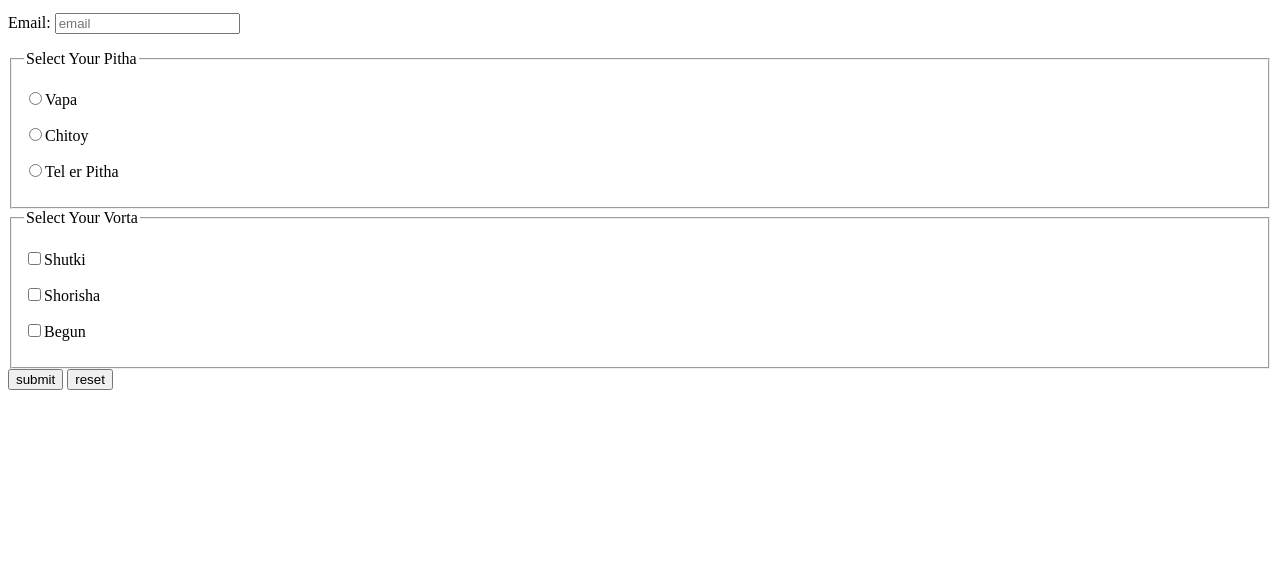
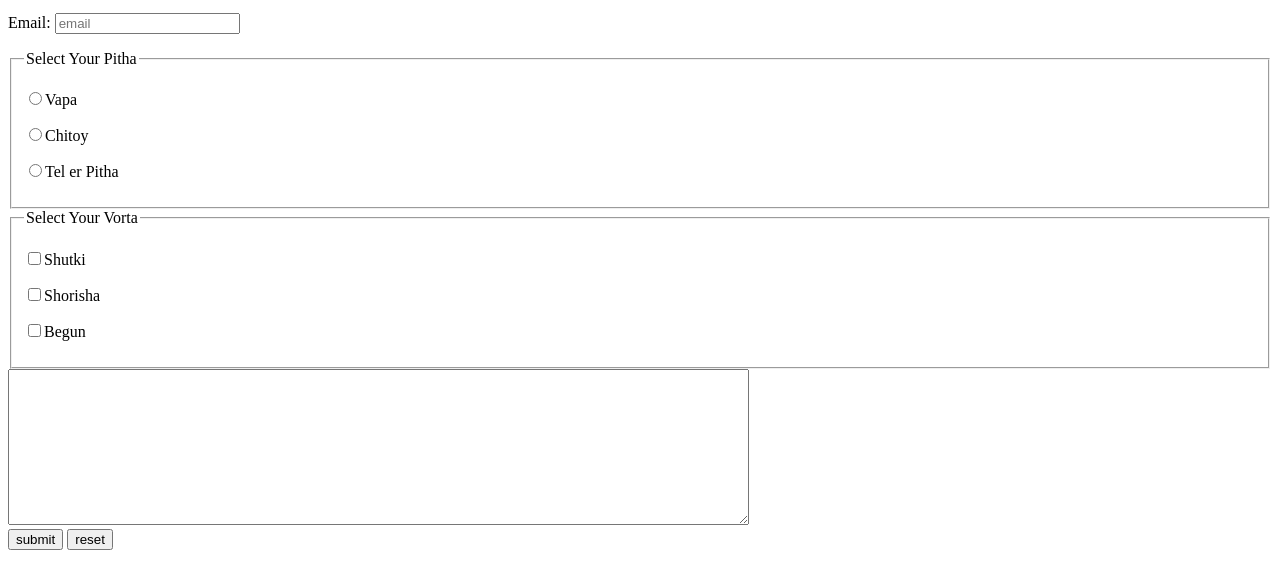
Before and after one commit to Raihan165221/html5-class, a plain HTML site: page form.html in a window 1280 px wide. Shown: the part 104-692 px from the top of the page. Drawn offline with Linux system fonts and the light colour scheme.

Commit message:
added semantic-form-audio-video-textarea

```diff
--- a/form.html
+++ b/form.html
@@ -37,6 +37,7 @@
                 <label for="begun"><input type="checkbox" name="vorta" id="begun">Begun</label>
             </p>
         </fieldset>
+        <textarea name="" id="" cols="90" rows="10"></textarea><br>
         <input type="submit" value="submit">
         <input type="reset" value="reset">
     </form>
```
